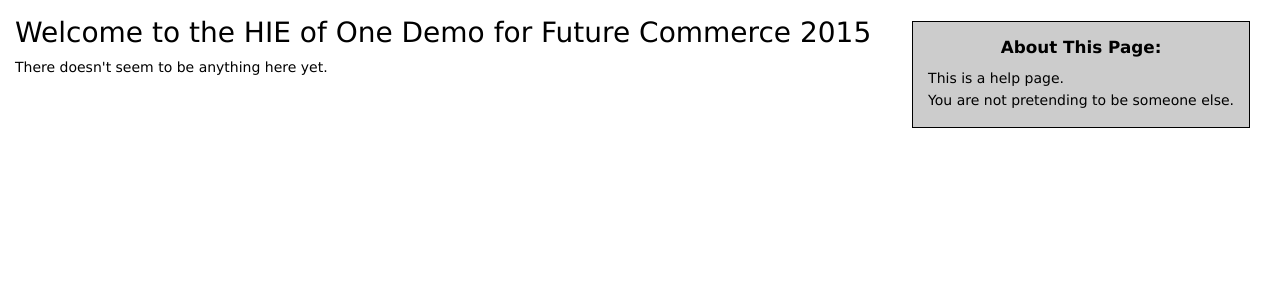
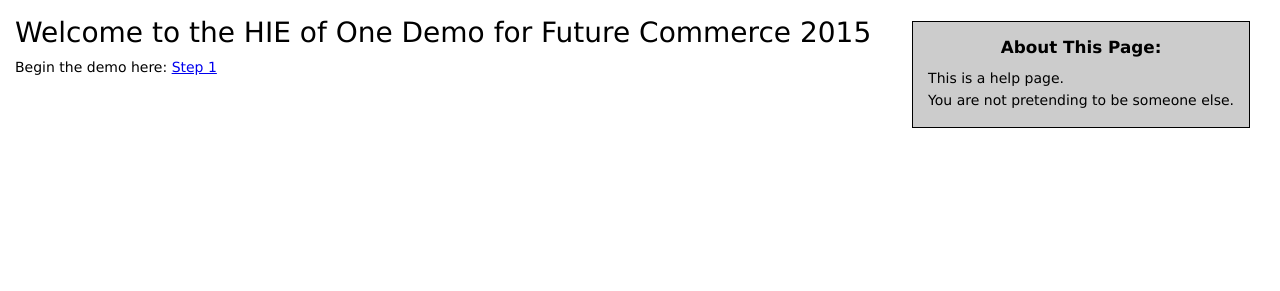
Before and after one commit to HIEofOne/hfcd, a Django app: page / in a window 1280 px wide. Shown: the part 82-373 px from the top of the page. Run offline with Django 3.2, Linux system fonts and the light colour scheme.

Commit message:
Step 1: I created it.

```diff
--- a/mysite/hfcd/templates/hfcd/welcome.html
+++ b/mysite/hfcd/templates/hfcd/welcome.html
@@ -12,7 +12,8 @@
 <h1>Welcome to the HIE of One Demo for Future Commerce 2015</h1>
 
 <p>
-    There doesn't seem to be anything here yet.
+    Begin the demo here:
+    <a href="{% url 'step01' %}">Step 1</a>
 </p>
 
 
--- a/mysite/hfcd/urls.py
+++ b/mysite/hfcd/urls.py
@@ -12,4 +12,5 @@ urlpatterns = [
     url(r'^example_multipurpose/$', example_multipurpose,
         name='example_multipurpose'),
     url(r'^full_example/$', full_example, name='full_example'),
+    url(r'^help/step01/$', step01, name='step01'),
 ]
--- a/mysite/hfcd/views.py
+++ b/mysite/hfcd/views.py
@@ -6,6 +6,9 @@ from django.core.urlresolvers import reverse
 
 from mysite.hfcd.models import *
 from mysite.view_helpers import multipurpose
+
+
+NUM_STEPS = 1
 
 
 class HfcdViewsError(Exception):
@@ -155,3 +158,23 @@ def example_multipurpose(request):
         is_safe = True,
         show_back = True,
         show_reload = False)
+
+
+def step01(request):
+    """This is the first step of the Demo Story"""
+
+    page_data = HelpPageData(None, 1, NUM_STEPS)
+    page_title = "Step 1"
+
+    page_content = """
+    <p>
+        This is the first step.
+    </p>
+    """
+
+    return render(request, 'hfcd/normal_step.html', {
+        'user': request.user,
+        'page_title': page_title,
+        'page_data': page_data,
+        'page_content': page_content,
+    })
```
Also changed, not shown: mysite/hfcd/templates/hfcd/normal_step.html (added, +18 -0 lines).
